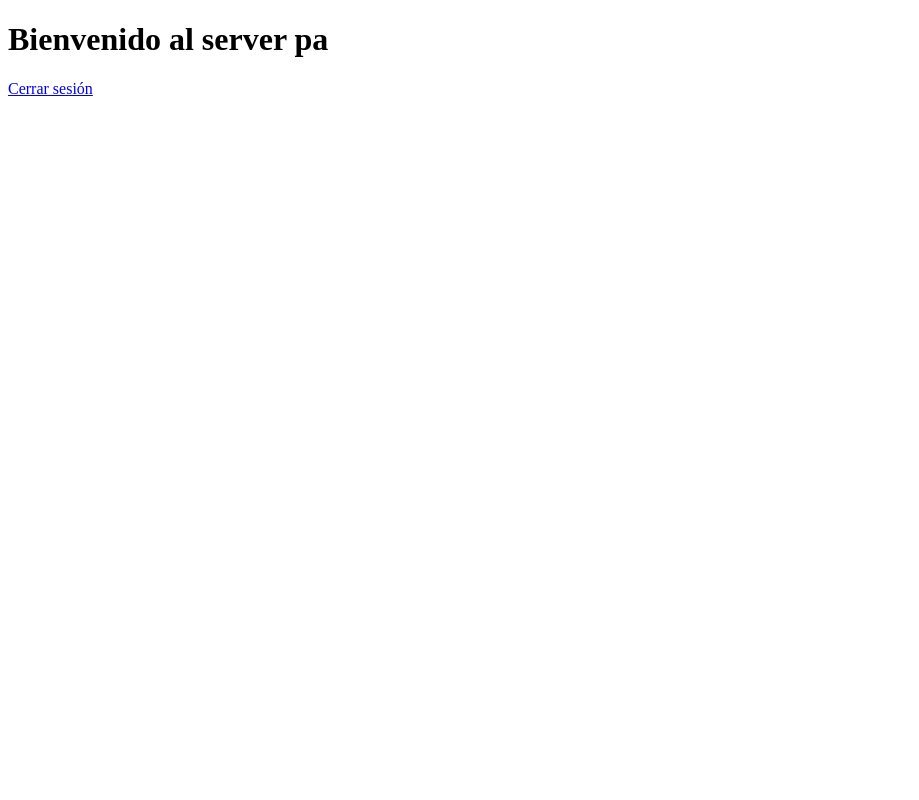
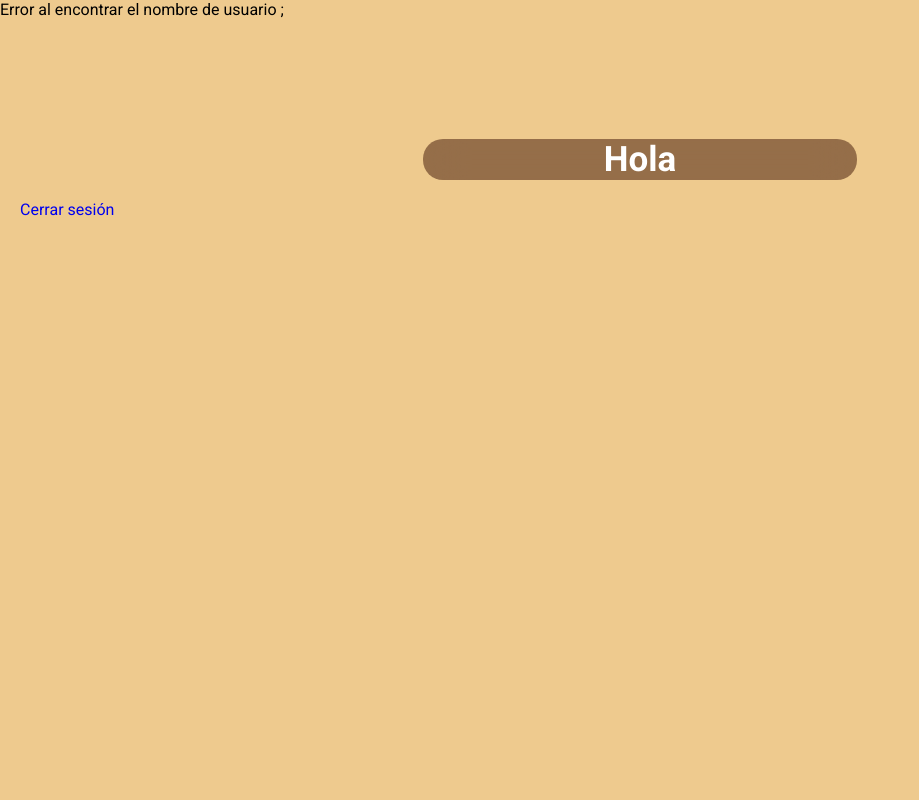
Before and after one commit to AlanAl3x/Sistema_Biblioteca, a PHP site: page /bienvenida.php in a window 1280 px wide. Shown: the whole page, without its empty margins (0-919 px from the left). Run offline with PHP 8.4, Linux system fonts and the light colour scheme; the visitor is signed in with stand-in values (Sample User, id 1); data that the repository does not hold is empty.

Commit message:
Pagina bienvenida con fondo y saludo

```diff
--- /dev/null
+++ b/assets/css/styles_Bienvenida.css
@@ -0,0 +1,40 @@
+*{
+    margin: 0;
+    padding: 0;
+    box-sizing: border-box;
+    text-decoration: none;
+    font-family: "Roboto", sans-serif;
+}
+
+body {
+    background-image: url(../img/fondoBienvenida.jpg);
+    background-size: cover;
+    background-position: no-repeat;
+    background-position: center;
+    background-attachment: fixed;
+}
+
+main{
+    width: 100%;
+    padding: 20px;
+    margin: auto;
+    margin-top: 100px;
+}
+/* ------------------------ Pagina Contenido ------------------------------------------*/
+ .contenedor__inicio-hola{
+    width: 35%; /* Ajusta el ancho del contenedor */
+    max-width: 600px; /* Ancho máximo para pantallas más grandes */
+    margin: 0px auto; /* Centrar el contenedor horizontalmente */
+    backdrop-filter: blur(20px);
+    background-color: rgba(61, 18, 4, 0.5);
+
+    text-align: center; /* Centrar el texto */
+    margin-bottom: 20px; /* Espacio debajo del título */
+    border-radius: 20px;
+}
+
+
+.contenedor__inicio-hola h1 {
+    font-size: 35px; /* Tamaño de la fuente */
+    color: #ffffff; /* Color del texto */
+}
--- a/assets/css/styles.css
+++ b/assets/css/styles_Login.css
@@ -21,6 +21,7 @@
     margin-top: 100px;
 }
 
+/* ------------------------ Pagina inicio login -----------------------------------------*/
 .contenedor__titulo-libreria {
     width: 25%; /* Ajusta el ancho del contenedor */
     max-width: 600px; /* Ancho máximo para pantallas más grandes */
--- a/bienvenida.php
+++ b/bienvenida.php
@@ -15,6 +15,27 @@
     }
     //session_destroy(); //Termina la sesion
 
+ // PAGINA BIENVENIDO
+
+        // Incluir la conexión a la base de datos
+        include 'php/conexion_be.php';
+
+        // Obtener el correo del usuario desde la sesión
+        $correo = $_SESSION['usuario'];
+
+        // Consulta para obtener el nombre del usuario usando el correo
+        $query = "SELECT nombre_completo FROM usuarios WHERE correo = '$correo'";
+        $resultado = mysqli_query($conexion, $query);
+
+        // Verificar si la consulta fue exitosa y obtener el nombre
+        if($resultado && mysqli_num_rows($resultado) > 0){
+            $row = mysqli_fetch_assoc($resultado);
+            $nombre_usuario = $row['nombre_completo'];
+           // print_r($nombre_usuario); //impresion nombre_completo del usuario
+        } else {
+            // Si no se encuentra el nombre, manejar el error
+            echo "Error al encontrar el nombre de usuario";
+        }
 
 ?>
 
@@ -23,10 +44,18 @@
 <head>
     <meta charset="UTF-8">
     <meta name="viewport" content="width=device-width, initial-scale=1.0">
-    <title>Bienvenida - Nombre</title>
+    <title> Libros de <?php print_r($nombre_usuario); ?></title>
+    <link href="https://fonts.googleapis.com/css2?family=Roboto:ital,wght@0,100;0,300;0,400;0,500;0,700;0,900;1,100;1,300;1,400;1,500;1,700;1,900&display=swap" rel="stylesheet">;
+
+    <link rel="stylesheet" href="assets/css/styles_Bienvenida.css">
 </head>
 <body>
-    <h1>Bienvenido al server pa</h1>
-    <a href="php/cerrar_sesion.php">Cerrar sesión</a>
+    <main>
+        <div class="contenedor__inicio-hola">
+            <h1> Hola <?php print_r($nombre_usuario); ?></h1>
+            </div>
+
+            <a href="php/cerrar_sesion.php">Cerrar sesión</a>
+    </main>
 </body>
 </html>
--- a/index.php
+++ b/index.php
@@ -18,7 +18,7 @@
 
     <link href="https://fonts.googleapis.com/css2?family=Roboto:ital,wght@0,100;0,300;0,400;0,500;0,700;0,900;1,100;1,300;1,400;1,500;1,700;1,900&display=swap" rel="stylesheet">;
 
-    <link rel="stylesheet" href="assets/css/styles.css">
+    <link rel="stylesheet" href="assets/css/styles_Login.css">
 </head>
 <body>
     <main>
```
Also changed, not shown: assets/img/fondoBienvenida.jpg (added).
